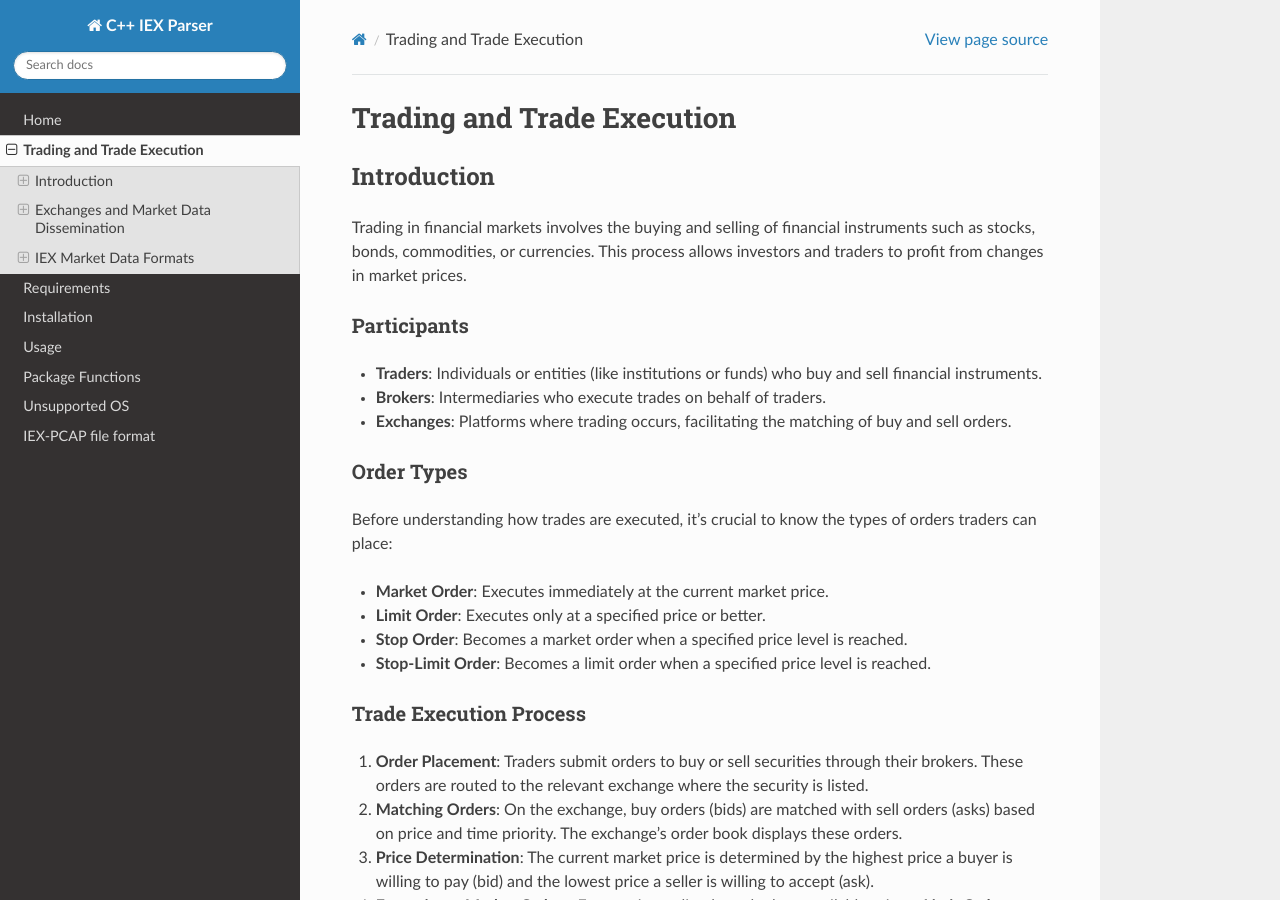
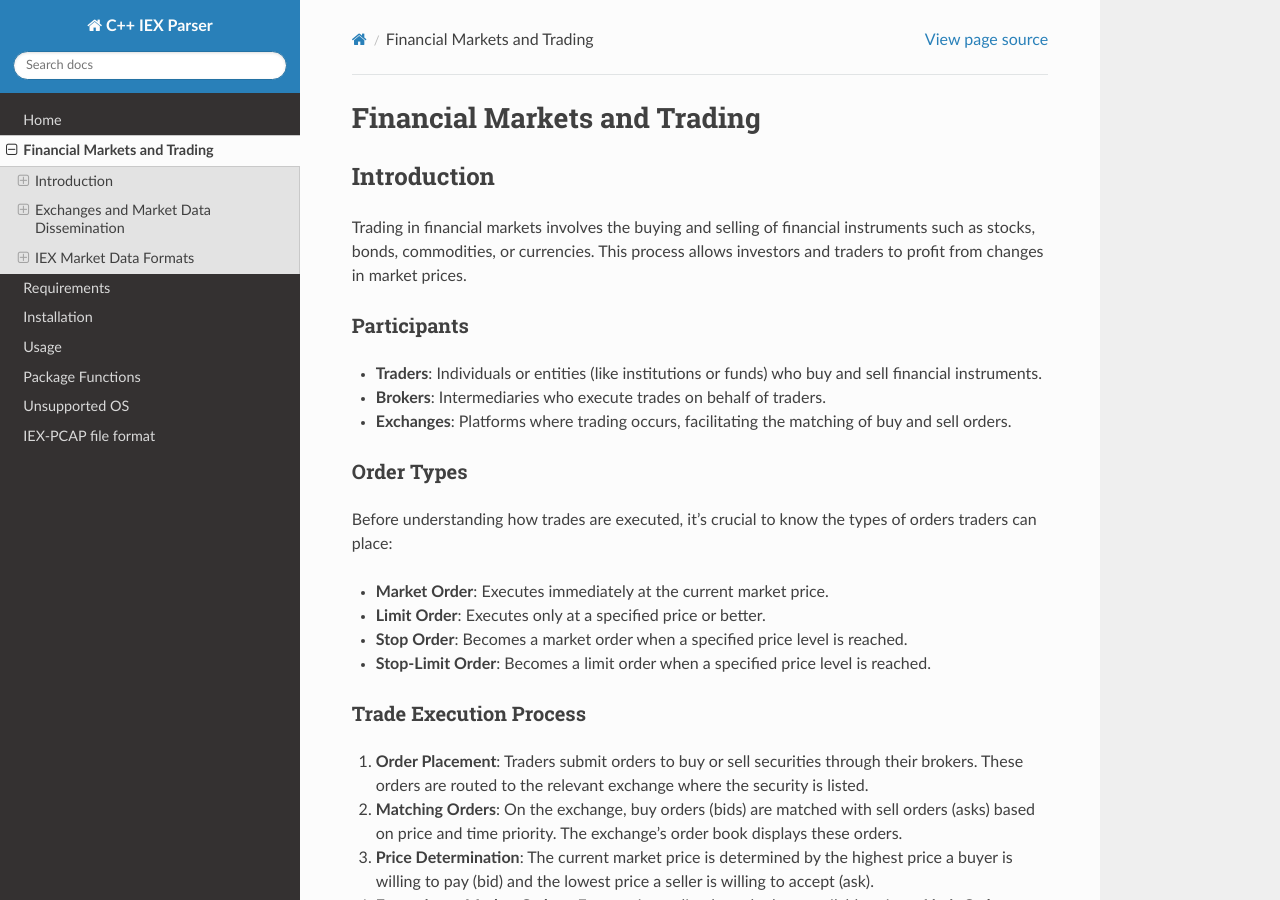
Before and after one commit to Sai271828/iex-parser, a Sphinx documentation site: the page built from docs/market_data.rst, in a window 1280 px wide and 900 px high. Built offline with Sphinx 7.4.7 and the Read the Docs theme 2.0.0, drawn with Linux system fonts in a browser that asks for light colours.

Commit message:
small edit

```diff
--- a/docs/market_data.rst
+++ b/docs/market_data.rst
@@ -1,4 +1,4 @@
-Trading and Trade Execution
+Financial Markets and Trading
 ===========================
 
 Introduction
```
